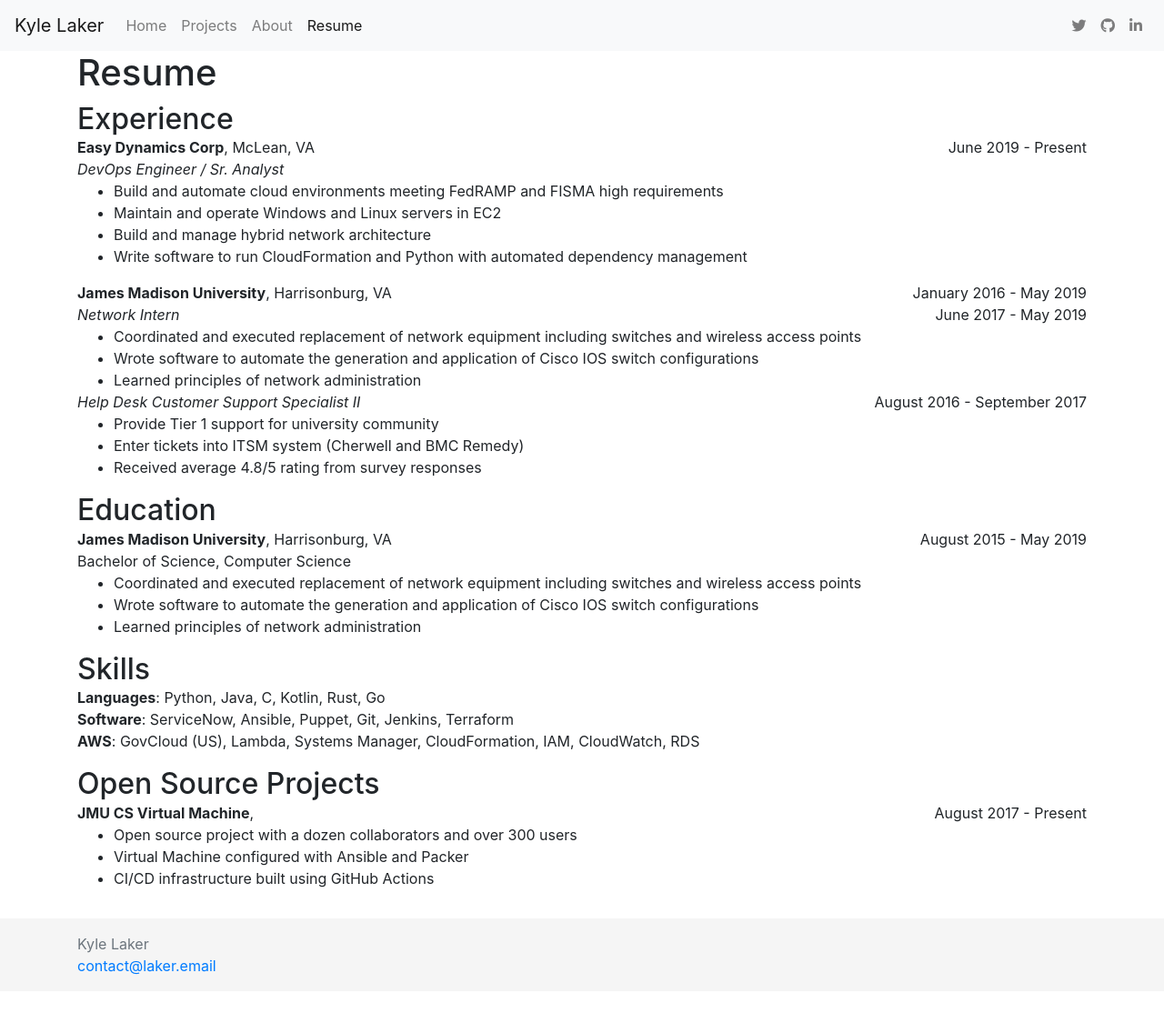
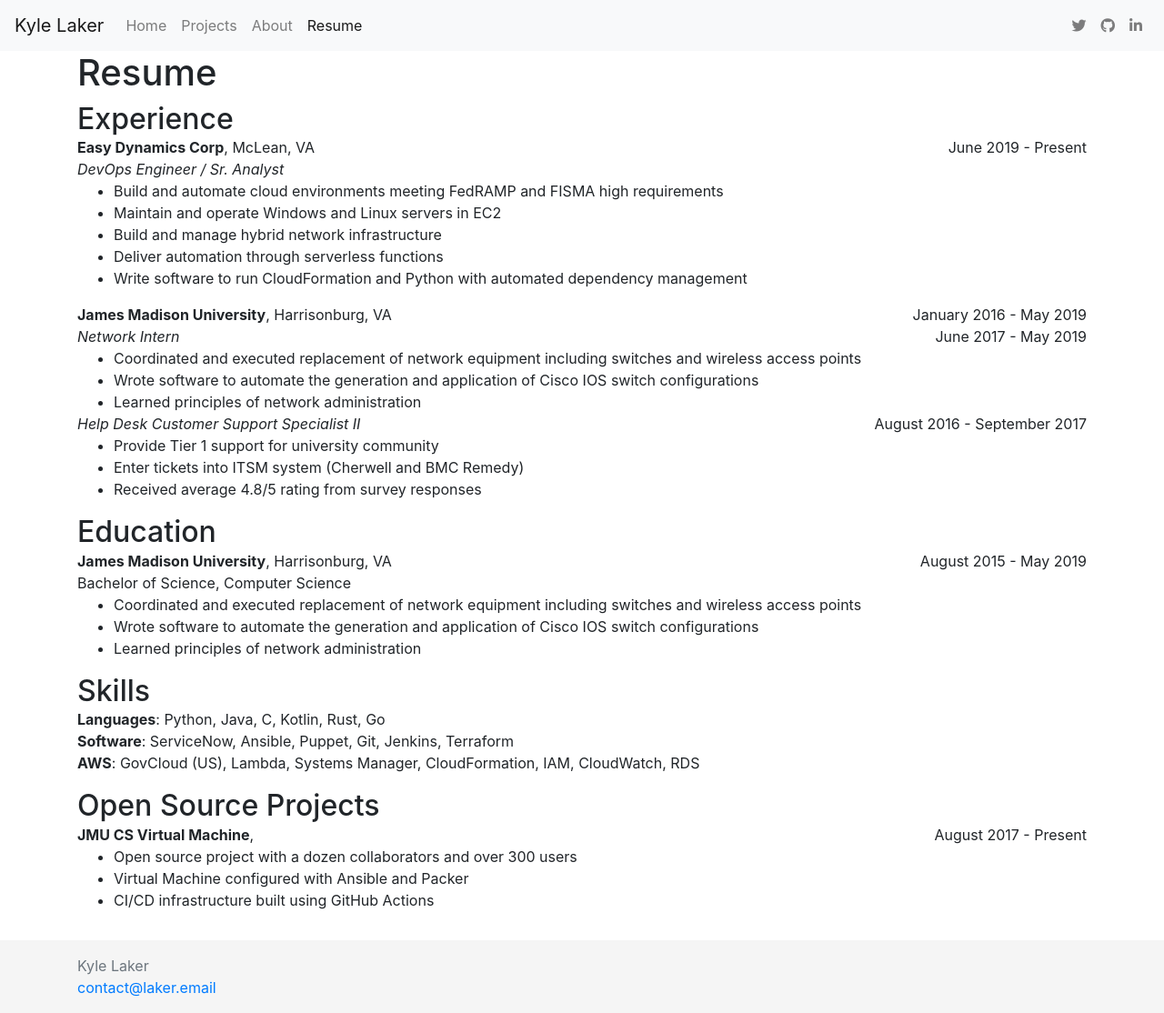
Before and after one commit to kylelaker/kylelaker.com, a Jekyll site: the page built from resume.html, in a window 1280 px wide. Shown: the whole page at 91% size. Built offline with Jekyll 4.4.1, drawn with Linux system fonts in a browser that asks for light colours; nearby versions of some CDN libraries; before the commit the page ends 1090 px from its top, so only the background shows below that.

Commit message:
Tweak resume content

```diff
--- a/resume.html
+++ b/resume.html
@@ -28,7 +32,8 @@ custom_styles: ["assets/css/resume.css"]
             <ul class="job-desc">
                 <li>Build and automate cloud environments meeting FedRAMP and FISMA high requirements</li>
                 <li>Maintain and operate Windows and Linux servers in EC2</li>
-                <li>Build and manage hybrid network architecture</li>
+                <li>Build and manage hybrid network infrastructure</li>
+                <li>Deliver automation through serverless functions</li>
                 <li>Write software to run CloudFormation and Python with automated dependency management</li>
             </ul>
         </div>
```
Also changed, not shown: other parts of resume.html (+5 -1 lines).
